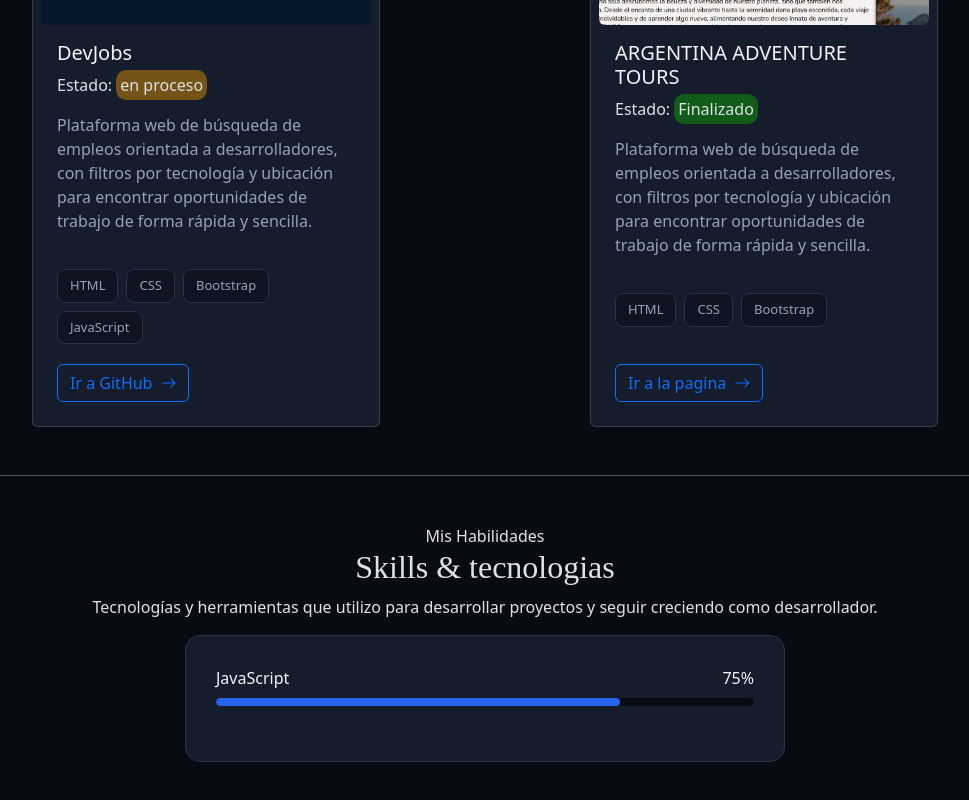
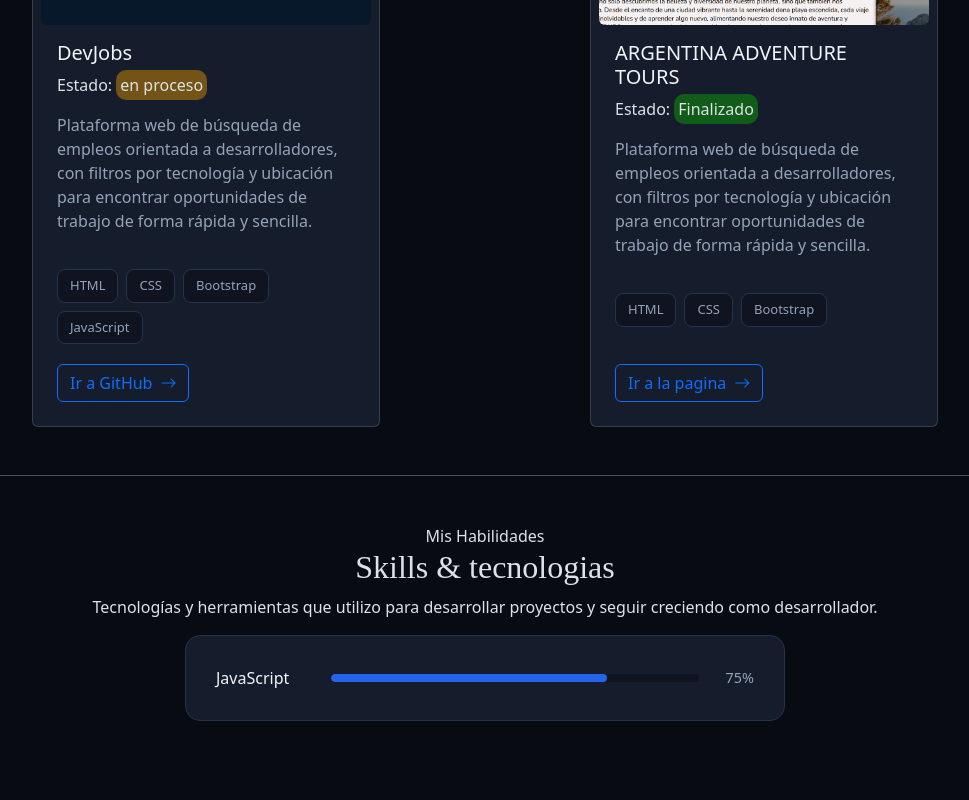
Before and after one commit to Matiassanchez18/Portafolio-React, a React (Vite) app in the folder Portafolio/: page / in a window 1280 px wide. Shown: the part 2625-3425 px from the top of the page, without its empty margins (155-1124 px from the left). After the commit the page ends 3394 px from the top, so only its background shows below. Built offline with nearby package versions, Linux system fonts and the light colour scheme.

Commit message:
Se cambio el estilo de la card habilidades

```diff
--- a/Portafolio/src/components/PortafolioMain.jsx
+++ b/Portafolio/src/components/PortafolioMain.jsx
@@ -356,11 +356,8 @@ function PortafolioMain() {
           <div className="d-flex justify-content-center">
             <div className="card-habilidades">
 
-    <div className="habilidades">
-      <div className="habilidades-info">
-        <span>JavaScript</span>
-        <span>75%</span>
-      </div>
+  <div className="habilidad">
+    <span className="nombre-habilidad">JavaScript</span>
 
     <div className="BarraProgreso">
       <div
@@ -368,6 +365,8 @@ function PortafolioMain() {
         style={{ width: "75%" }}
       ></div>
     </div>
+
+    <span className="porcentaje">75%</span>
   </div>
 
 </div>
--- a/Portafolio/src/css/MainPortafolio.css
+++ b/Portafolio/src/css/MainPortafolio.css
@@ -280,28 +280,37 @@
   border-radius: 15px;
 }
 
-.habilidades {
-  width: 100%;
-  margin-bottom: 25px;
+.habilidad {
+  display: flex;
+  align-items: center;
+  gap: 15px;
 }
-.habilidades-info {
-  display: flex;
-  justify-content: space-between;
-  margin-bottom: 8px;
+
+.nombre-habilidad {
+  width: 100px;
   color: var(--text-primary);
   font-weight: 500;
 }
+
 .BarraProgreso {
-  width: 100%;
+  flex: 1;
   height: 8px;
-  background-color: var(--bg-primary);
+  background-color: var(--bg-secondary);
   border-radius: 10px;
   overflow: hidden;
 }
+
 .progreso-porcentaje {
   height: 100%;
   background-color: var(--blue-primary);
   border-radius: 10px;
+}
+
+.porcentaje {
+  width: 40px;
+  color: var(--text-secondary);
+  font-size: 0.9rem;
+  text-align: right;
 }
 
 @media (max-width: 991px) {
```
Lines whose indentation alone changed are shown as unchanged.
